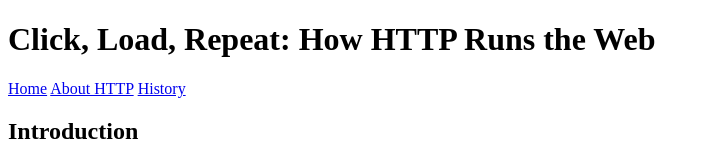
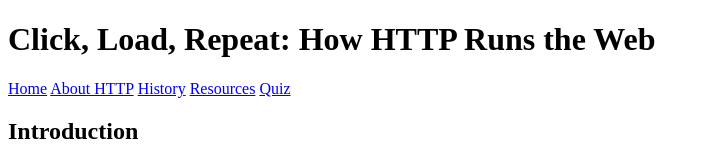
Before and after one commit to Miruedo/HTTP-WebProject, a plain HTML site: page HTTP-WebProject/index.html in a window 1280 px wide. Shown: the top 162 px of the page, without its empty margins (0-710 px from the left). Drawn offline with Linux system fonts and the light colour scheme.

Commit message:
Fixed quiz link and removed extra quiz file

```diff
--- a/HTTP-WebProject/index.html
+++ b/HTTP-WebProject/index.html
@@ -13,6 +13,12 @@
       <a href="index.html">Home</a>
       <a href="about.html">About HTTP</a>
       <a href="history.html">History</a>
+ <a href="resources.html">Resources</a>
+         <a href="quiz.html">Quiz</a>
+
+
+
+
     </nav>
   </header>
 
```
Also changed, not shown: resources.html (+1 -1 lines), topic1.html (+1 -1 lines), topic2.html (+2 -1 lines), quizpage.html.txt (deleted).
